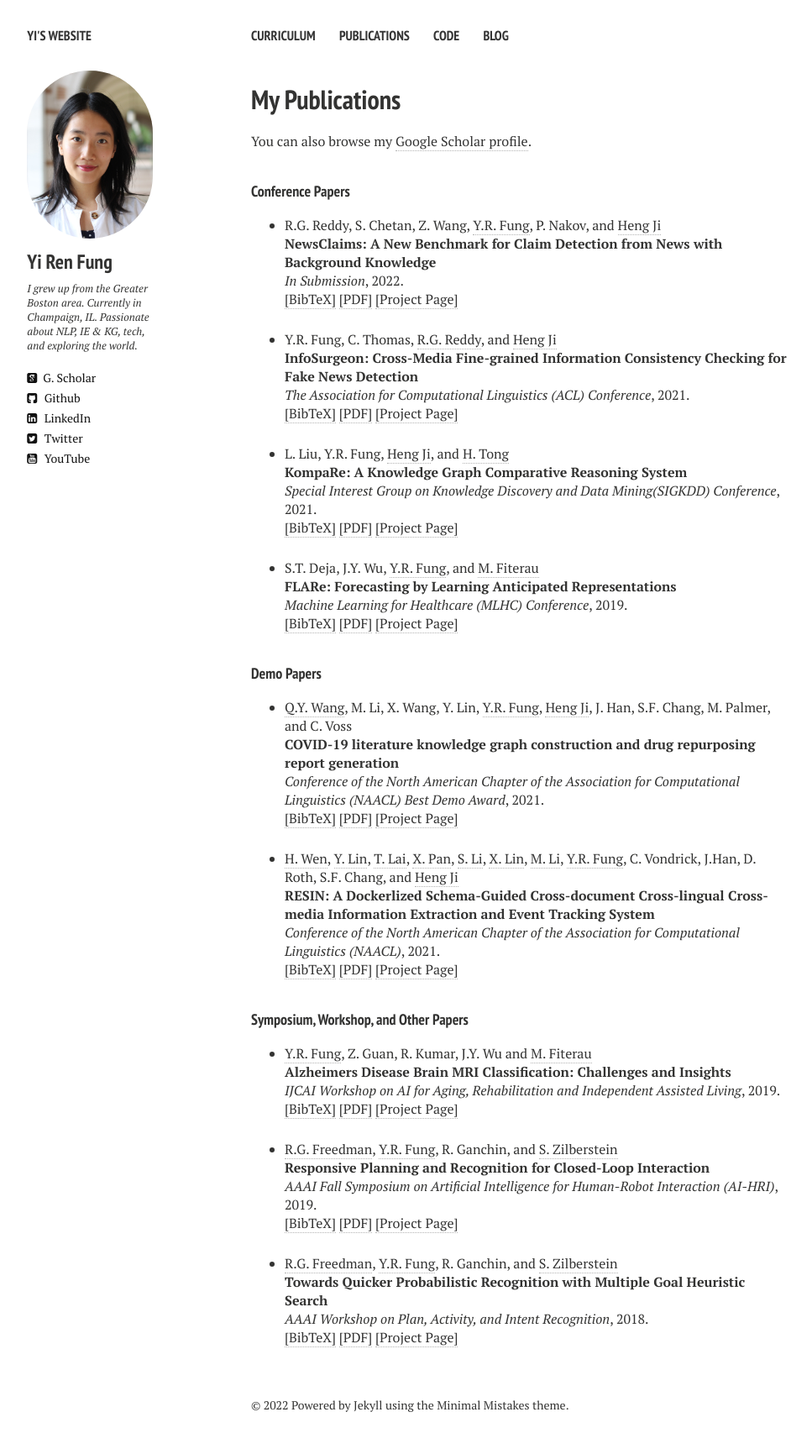
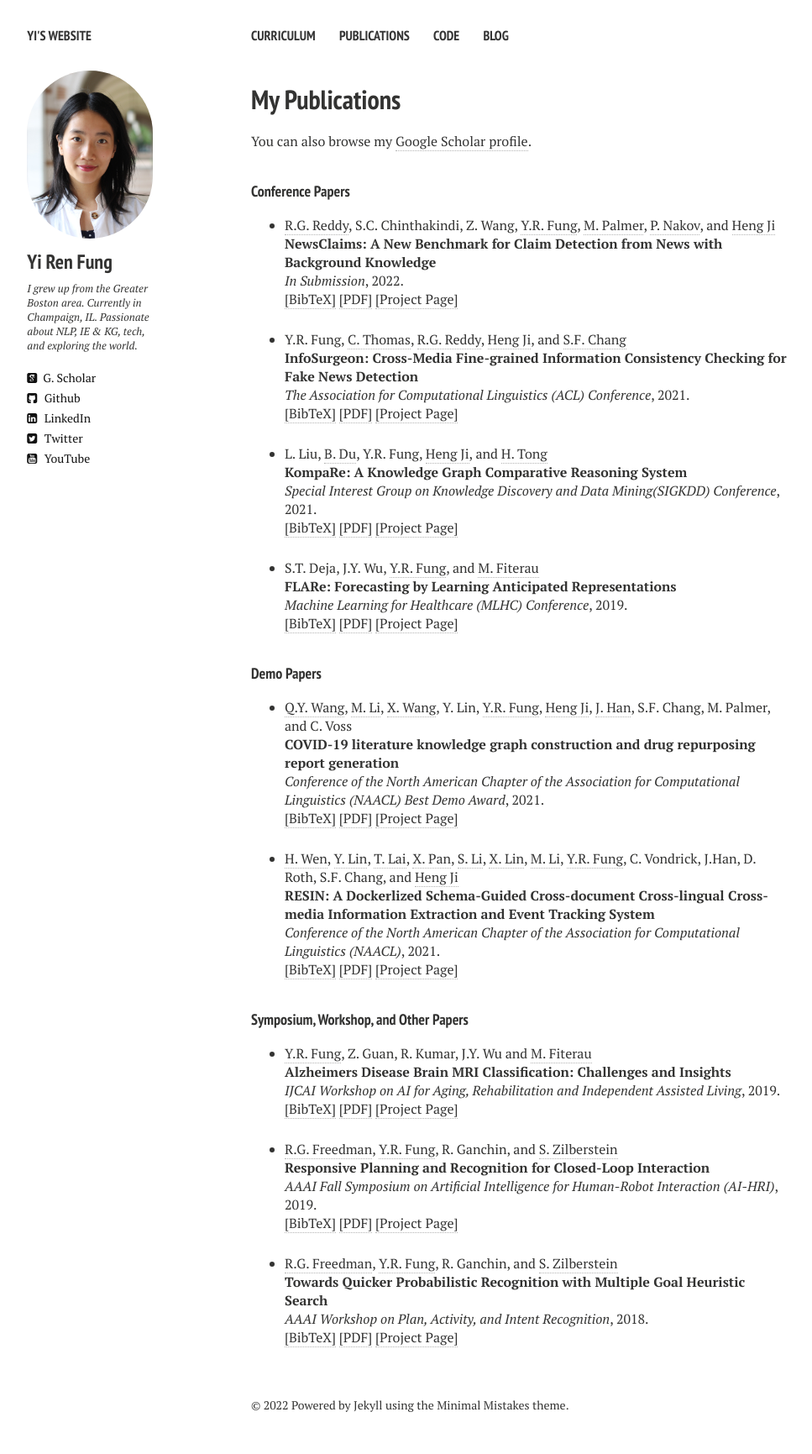
Before and after one commit to yrf1/yrf1.github.io, a Jekyll site: the page built from publications.md, in a window 1280 px wide. Shown: the whole page at 84% size, without its empty margins (21-988 px from the left). Built offline with Jekyll 4.4.1, drawn with Linux system fonts in a browser that asks for light colours; nearby versions of some CDN libraries.

Commit message:
Update Website

```diff
--- a/_config.yml
+++ b/_config.yml
@@ -16,7 +16,7 @@ owner:
   google_scholar: eUae2K0AAAAJ
   google_plus: 113718226018314522413
   github: yrf1
-  youtube: UCux_LLKhP3_tSnGYfpGx6lg
+  youtube: channel/UCux_LLKhP3_tSnGYfpGx6lg
 # Analytics and webmaster tools stuff goes here
 google_analytics: UA-52736040-1
 google_verify:
--- a/_layouts/publications.html
+++ b/_layouts/publications.html
@@ -87,7 +87,7 @@ div.bibtex pre { font-size: 75%; overflow: auto;  width: 100%; padding: 0em 0em;
 <ul class="biblist">
 
 <li ><p>
-R.G. Reddy, S. Chetan, Z. Wang, <a href="yrf1.github.io" target="_blank">Y.R. Fung</a>, P. Nakov, and <a href="https://www.cics.umass.edu/people/fiterau-brostean-madalina" target="_blank">Heng Ji</a>
+<a href="gangiswag.github.io" target="_blank">R.G. Reddy</a>, S.C. Chinthakindi, Z. Wang, <a href="yrf1.github.io" target="_blank">Y.R. Fung</a>, <a href="scholar.google.com/citations?user=pxc_-XYAAAAJ" target="_blank">M. Palmer</a>, <a href="scholar.google.com/citations?hl=en&user=DfXsKZ4AAAAJ" target="_blank">P. Nakov</a>, and <a href="blender.cs.illinois.edu/hengji.html" target="_blank">Heng Ji</a>
 <br><b>NewsClaims: A New Benchmark for Claim Detection from News with Background Knowledge</b><br>
 <i>In Submission</i>,
 2022.
@@ -109,7 +109,7 @@ R.G. Reddy, S. Chetan, Z. Wang, <a href="yrf1.github.io" target="_blank">Y.R. Fu
 </li>
 
 <li ><p>
-Y.R. Fung, C. Thomas, <a href="yrf1.github.io" target="_blank">R.G. Reddy</a>, and <a href="https://www.cics.umass.edu/people/fiterau-brostean-madalina" target="_blank">Heng Ji</a>
+Y.R. Fung, <a href="people.cs.pitt.edu/~chris/" target="_blank">C. Thomas</a>, <a href="gangiswag.github.io" target="_blank">R.G. Reddy</a>, <a href="blender.cs.illinois.edu/hengji.html" target="_blank">Heng Ji</a>, and <a href="https://www.ee.columbia.edu/~sfchang/" target="_blank">S.F. Chang</a>
 <br><b>InfoSurgeon: Cross-Media Fine-grained Information Consistency Checking for Fake News Detection</b><br>
 <i>The Association for Computational Linguistics (ACL) Conference</i>,
 2021.
@@ -132,7 +132,7 @@ Y.R. Fung, C. Thomas, <a href="yrf1.github.io" target="_blank">R.G. Reddy</a>, a
 </li>
 
 <li ><p>
-L. Liu, Y.R. Fung, <a href="yrf1.github.io" target="_blank">Heng Ji</a>, and <a href="https://www.cics.umass.edu/people/fiterau-brostean-madalina" target="_blank">H. Tong</a>
+L. Liu, <a href="boxindu2.web.illinois.edu" target="_blank">B. Du</a>, Y.R. Fung, <a href="blender.cs.illinois.edu/hengji.html" target="_blank">Heng Ji</a>, and <a href="http://tonghanghang.org/" target="_blank">H. Tong</a>
 <br><b>KompaRe: A Knowledge Graph Comparative Reasoning System</b><br>
 <i>Special Interest Group on Knowledge Discovery and Data Mining(SIGKDD) Conference</i>,
 2021.
@@ -185,7 +185,7 @@ S.T. Deja, J.Y. Wu, <a href="yrf1.github.io" target="_blank">Y.R. Fung</a>, and
 
 <!-- Item: Farre2017 -->
 <li ><p>
-<a href="https://people.cs.umass.edu/~freedman/" target="_blank">Q.Y. Wang</a>, M. Li, X. Wang, Y. Lin, <a href="yrf1.github.io" target="_blank">Y.R. Fung</a>, <a href="https://groups.cs.umass.edu/shlomo/" target="_blank">Heng Ji</a>, J. Han, S.F. Chang, M. Palmer, and C. Voss
+<a href="eaglew.github.io/cv/" target="_blank">Q.Y. Wang</a>, <a href="limanling.github.io/" target="_blank">M. Li</a>, <a href="xuanwang91.github.io/" target="_blank">X. Wang</a>, Y. Lin, <a href="yrf1.github.io" target="_blank">Y.R. Fung</a>, <a href="https://groups.cs.umass.edu/shlomo/" target="_blank">Heng Ji</a>, <a href="https://scholar.google.com/citations?user=Kv9AbjMAAAAJ" target="_blank">J. Han</a>, S.F. Chang, M. Palmer, and C. Voss
 <br><b>COVID-19 literature knowledge graph construction and drug repurposing report generation</b><br>
 <i>Conference of the North American Chapter of the Association for Computational Linguistics (NAACL) Best Demo Award</i>,
 2021.
```
